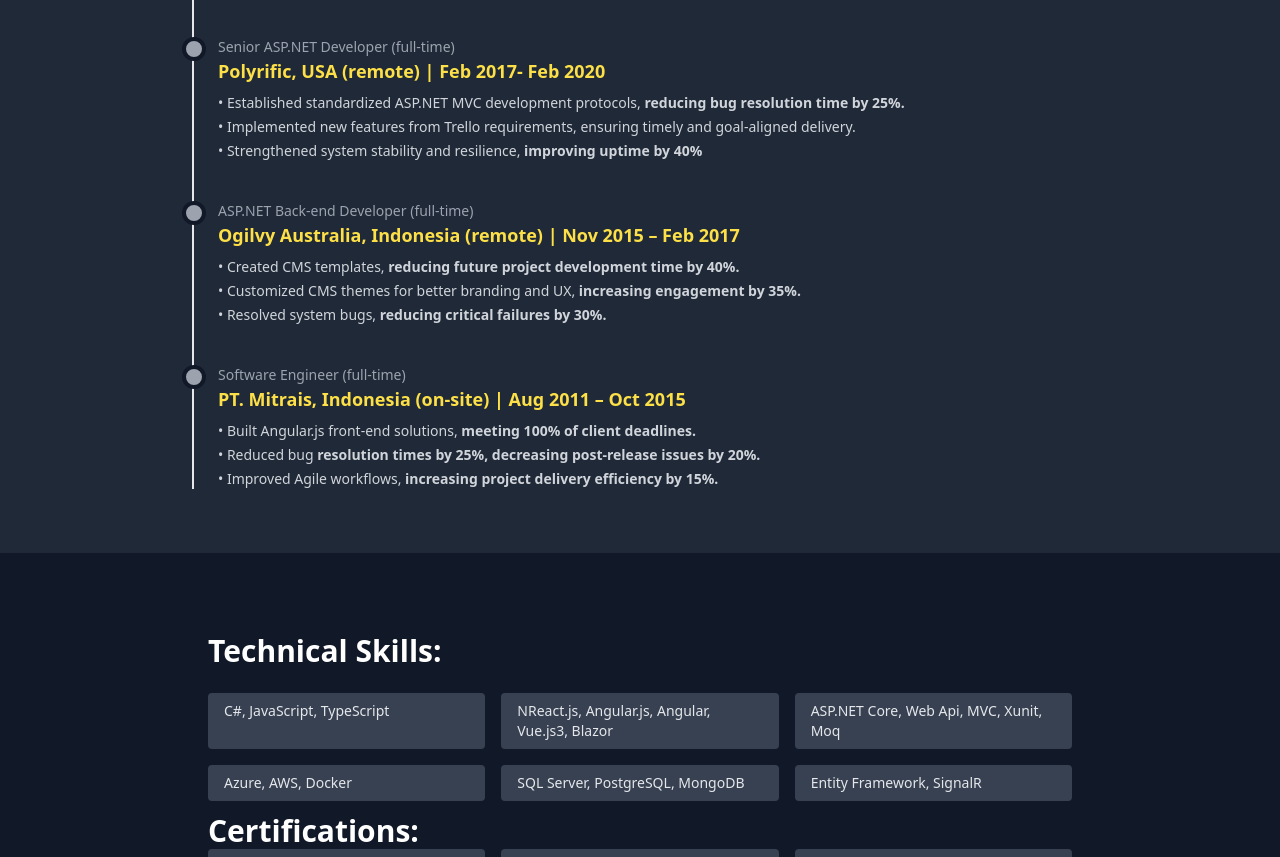
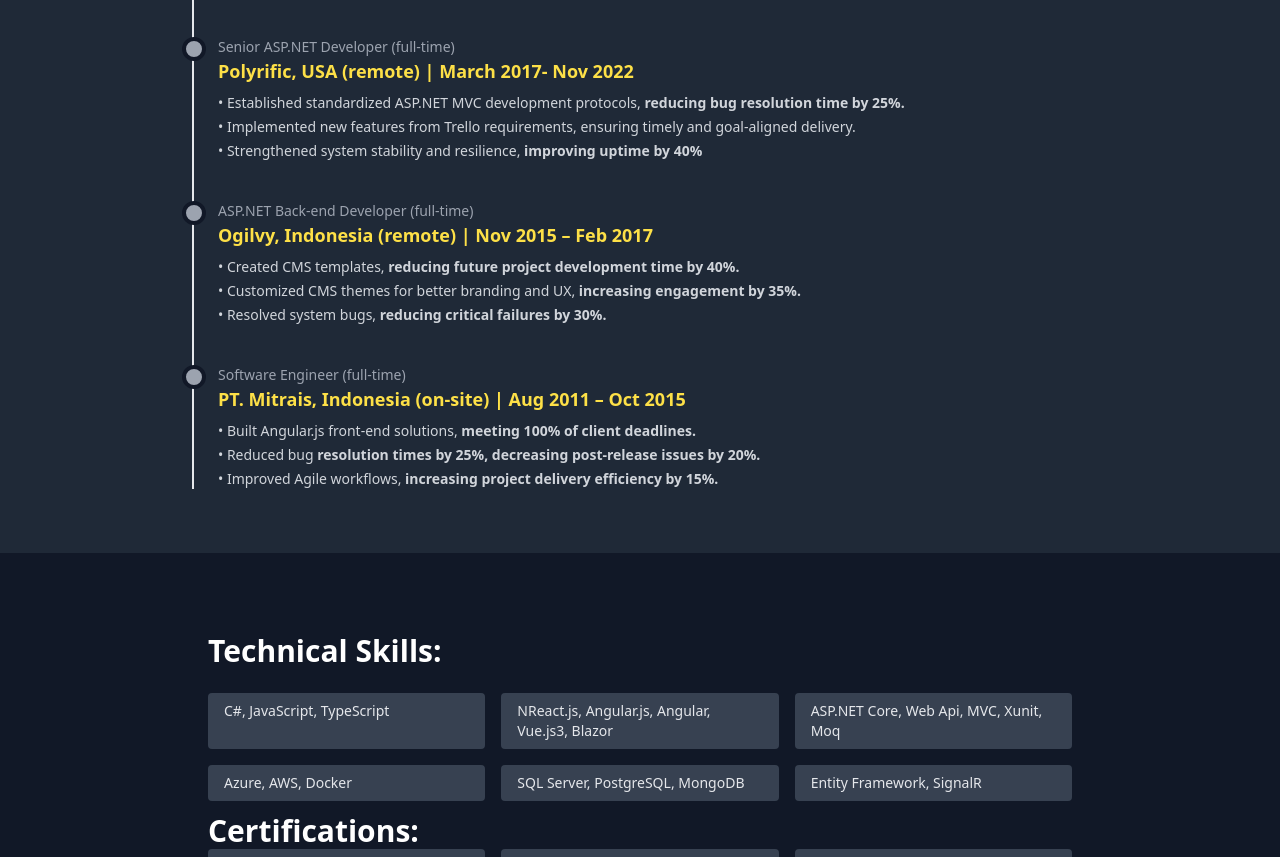
Before and after one commit to hendidwipurwanto/portfolio, a website: page index.html in a window 1280 px wide. Shown: the part 2107-2964 px from the top of the page. Drawn offline with Linux system fonts and the light colour scheme.

Commit message:
update work histories date

```diff
--- a/index.html
+++ b/index.html
@@ -133,7 +133,7 @@
 <div class="group">
   <div class="absolute -left-3 w-6 h-6 bg-gray-400 rounded-full border-4 border-gray-900"></div>
   <p class="text-sm text-gray-400">Senior ASP.NET Developer (full-time)</p>
-  <h3 class="text-lg font-semibold text-yellow-300">Polyrific, USA (remote) | Feb 2017- Feb 2020</h3>
+  <h3 class="text-lg font-semibold text-yellow-300">Polyrific, USA (remote) | March 2017- Nov 2022</h3>
   <ul class="text-sm text-gray-300 space-y-1 mt-2">
   <li>• Established standardized ASP.NET MVC development protocols, <strong>reducing bug resolution time by 25%.</strong></li>
   <li>• Implemented new features from Trello requirements, ensuring timely and goal-aligned delivery.</li>
@@ -144,7 +144,7 @@
 <div class="group">
   <div class="absolute -left-3 w-6 h-6 bg-gray-400 rounded-full border-4 border-gray-900"></div>
   <p class="text-sm text-gray-400">ASP.NET Back-end Developer (full-time)</p>
-  <h3 class="text-lg font-semibold text-yellow-300">Ogilvy Australia, Indonesia (remote) | Nov 2015 – Feb 2017</h3>
+  <h3 class="text-lg font-semibold text-yellow-300">Ogilvy, Indonesia (remote) | Nov 2015 – Feb 2017</h3>
   <ul class="text-sm text-gray-300 space-y-1 mt-2">
     <li>• Created CMS templates, <strong>reducing future project development time by 40%.</strong></li>
     <li>• Customized CMS themes for better branding and UX, <strong>increasing engagement by 35%.</strong></li>
```
